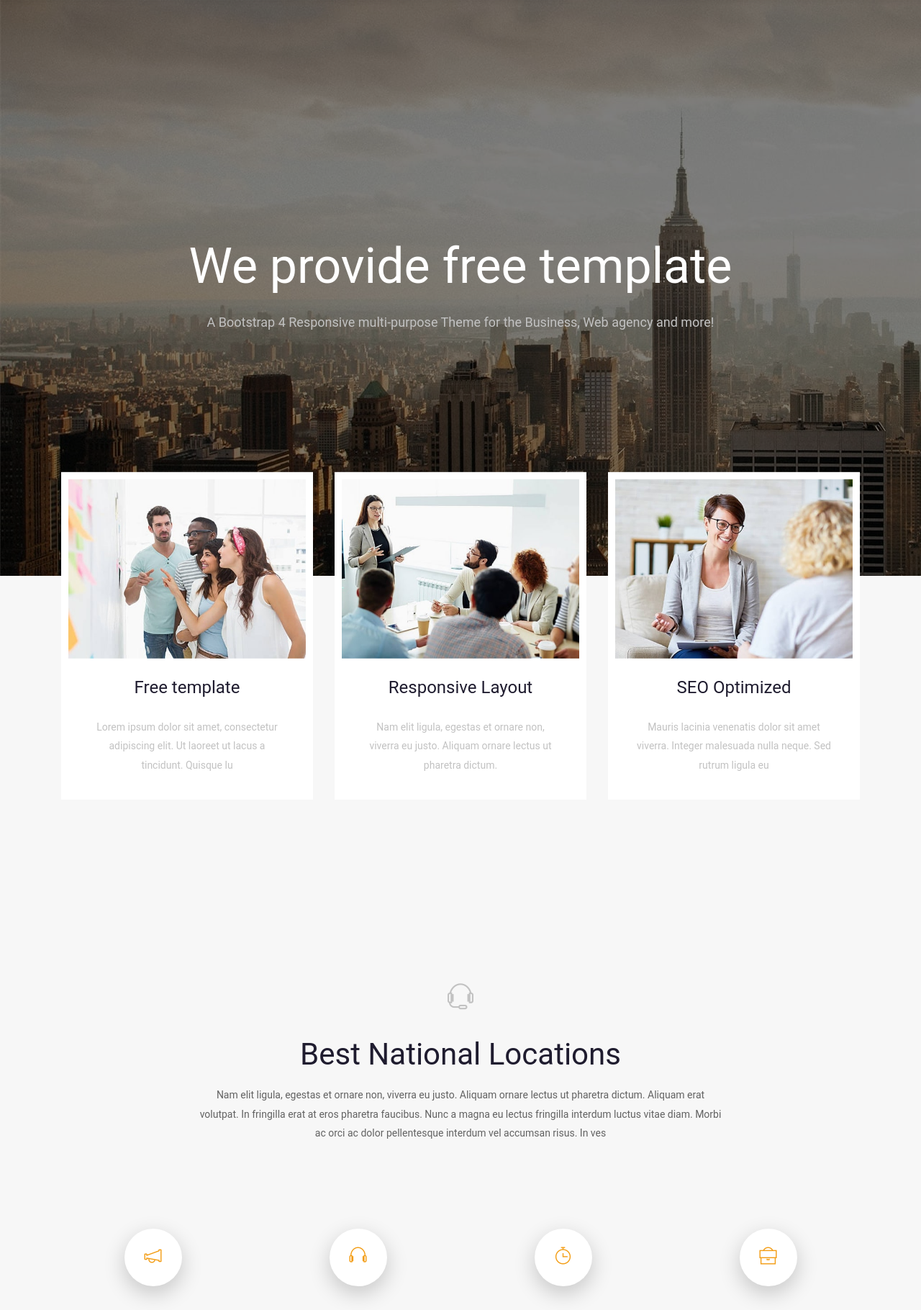
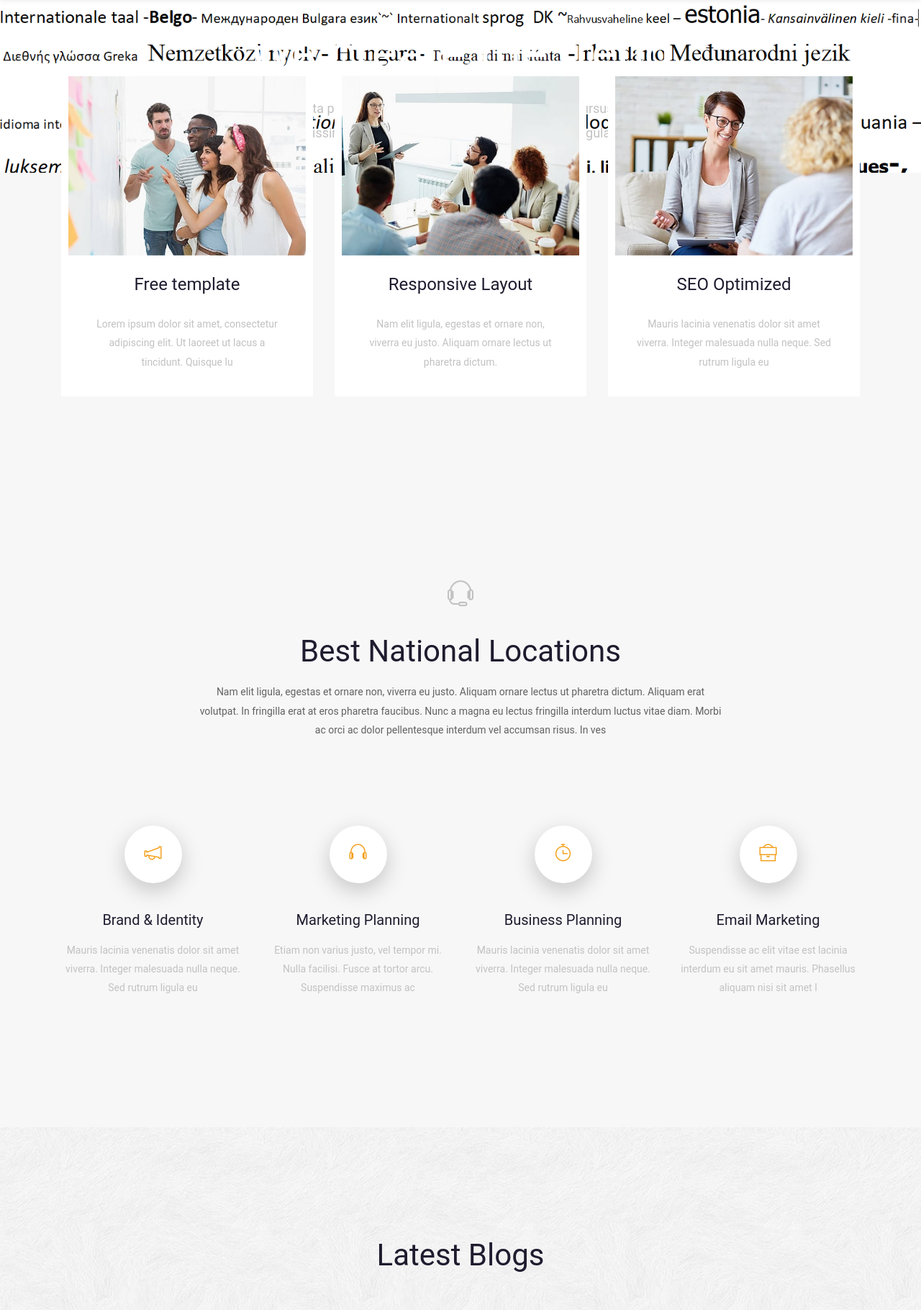
Before and after one commit to Lemoenskil/poetische-metode-internationale-taal, a Django app: page / in a window 1280 px wide. Shown: the part 100-1920 px from the top of the page at 72% size. Run offline with Django 3.2, Linux system fonts and the light colour scheme; some libraries are stand-ins or nearby versions; grey boxes are pictures that could not be loaded.

Commit message:
removing carousel and adding picture to landing bacgrond pic

```diff
--- a/home/templates/index.html
+++ b/home/templates/index.html
@@ -8,28 +8,15 @@
 			<!-- Content-->
 			<div class="md-content">
 
-				<!-- slider -->
-				<div class="slider">
+				<!-- background picture -->
+				<div>
 
-					<!-- carousel__element owl-carousel -->
-					<div class="carousel__element owl-carousel" data-options='{"items":1,"loop":true,"dots":false,"nav":false,"margin":0, "autoplay": true, "autoplayTimeout": 3000}'>
-						<div class="slider__item" style="background-image: url('static/img/slider.jpg');">
+					<div class="bg-image" style="background-image: url({% static 'img/frontpage.png' %}); height: 30vh; width:100%; background-repeat: no-repeat;
+					background-size: cover;">
 						<div class="md-tb">
 							<div class="md-tb__cell">
 								<div class="slider__content">
-										<div class="container">
-											<h2>We provide free template</h2>
-											<p>A Bootstrap 4 Responsive multi-purpose Theme for the Business, Web agency and more!</p>
-										</div>
-									</div>
-								</div>
-							</div>
-						</div>
-						<div class="slider__item" style="background-image: url('https://picsum.photos/1920/1080');">
-							<div class="md-tb">
-								<div class="md-tb__cell">
-									<div class="slider__content">
-										<div class="container">
+									<div class="container text-center">
 										<h2>We create the trend</h2>
 										<p>Curabitur elementum urna augue, eu porta purus gravida in. Cras consectetur, lorem a cursus vestibulum, ligula purus iaculis nulla, in dignissim risus turpis id justo. Sed eleifend ante et ligula elei</p>
 									</div>
@@ -37,9 +24,9 @@
 							</div>
 						</div>
 					</div>
-					</div><!-- End / carousel__element owl-carousel -->
 
-				</div><!-- End / slider -->
+
+				</div><!-- End / background picture -->
 
 				<!-- Service-->
 
```
Also changed, not shown: static/img/frontpage.png (added). Lines whose indentation alone changed are shown as unchanged.
